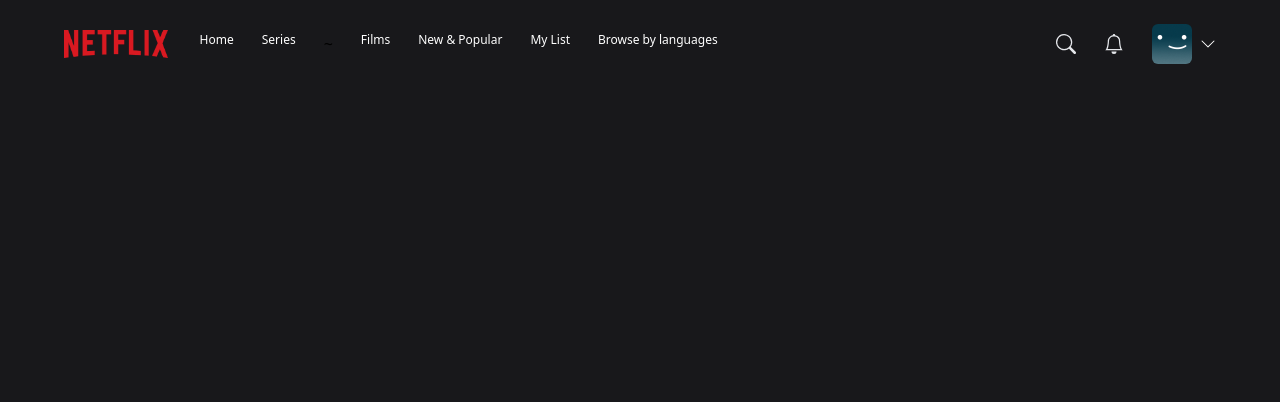
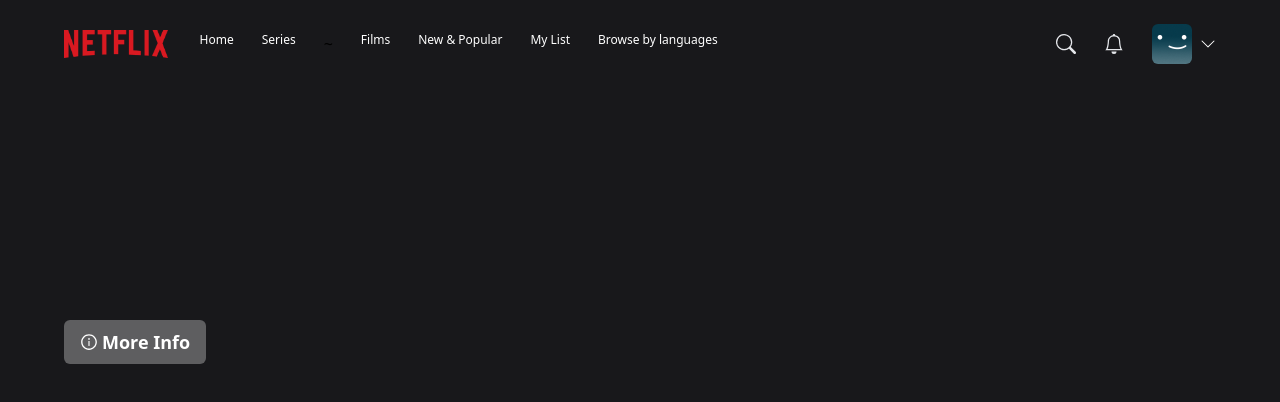
Before and after one commit to Dremmers91/video-app, a Next.js app: page / in a window 1280 px wide. Shown: the top 402 px of the page. Built offline with nearby package versions, Linux system fonts and the light colour scheme; no server answers; the database is empty; sample sign-in values are in the browser's storage.

Commit message:
Finished Random movie billboard

```diff
--- a/components/Billboard.tsx
+++ b/components/Billboard.tsx
@@ -1,11 +1,35 @@
 import useBillboard from "@/hooks/useBillboard";
 import React from "react";
+import { AiOutlineInfoCircle } from "react-icons/ai";
 
 const Billboard = () => {
     const { data } = useBillboard();
 
     return (
-        <div></div>
+        <div className="relative h-[56.25vw]">
+            <video
+            className="w-full h-[56.25vw] object-cover brightness-[60%]"
+            autoPlay
+            muted
+            loop
+            poster={data?.thumbnailUrl}
+            src={data?.videoUrl}>
+            </video>
+            <div className="absolute top-[30%] md:top-[40%] ml-4 md:ml-16">
+                <p className="text-white text-1xl md:text-5xl h-full w-[50%] lg:text-6xl font-bold drop-shadow-xl">
+                    {data?.title}
+                </p>
+                <p className="text-white text-[8px] md:text-lg mt-3 md:mt-8 w-[90%] md:w-[80%] lg:w-[50%] drop-shadow-xl">
+                    {data?.description}
+                </p>
+                <div className="flex flex-row items-center mt-3 md:mt-4 gap-3">
+                    <button className="bg-white text-white bg-opacity-30 rounded-md py-1 md:py-2 px-2 md:px-4 w-auto text-xs lg:text-lg font-semibold flex flex-row items-center hover:bg-opacity-20 transition">
+                        <AiOutlineInfoCircle className="mr-1" />
+                        More Info
+                    </button>
+                </div>
+            </div>
+        </div>
     )
 }
 
```
